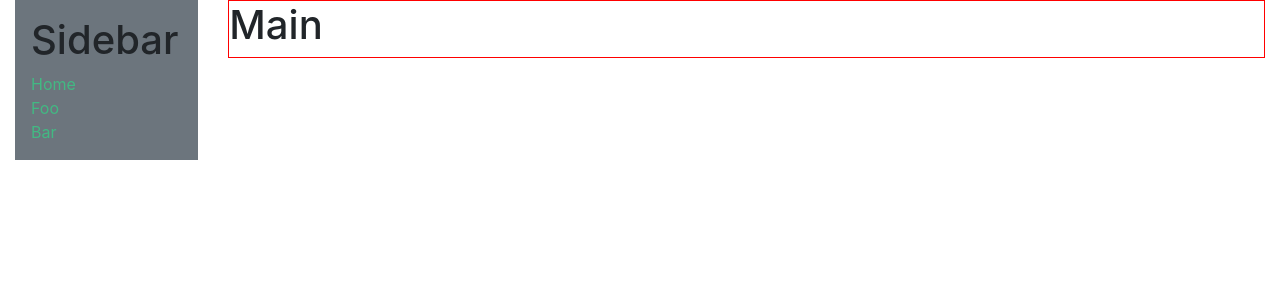
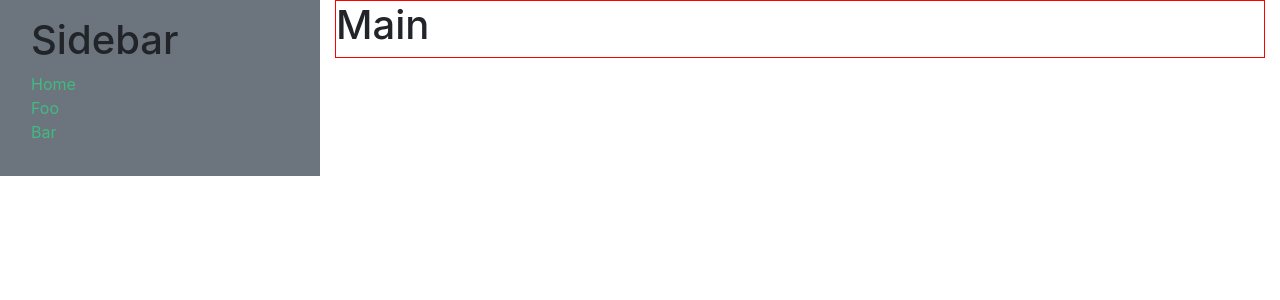
Before and after one commit to Ludachrispeed/vue-starter, a Vue app: page / in a window 1280 px wide. Shown: the top 300 px of the page. Built offline with nearby package versions, Linux system fonts and the light colour scheme.

Commit message:
Update style

```diff
--- a/src/App.vue
+++ b/src/App.vue
@@ -1,10 +1,10 @@
 <template>
 <div id="app" class="container-fluid">
   <div class="row">
-    <div class="col-md-2">
+    <div id="sidebar-container" class="col-md-3 bg-secondary">
       <Sidebar/>
     </div>
-    <div class="col-md-10">
+    <div id="main-container" class="col-md-9">
       <Main/>
     </div>
   </div>
--- a/src/components/Sidebar.vue
+++ b/src/components/Sidebar.vue
@@ -1,7 +1,7 @@
 <template>
-<div id="sidebar" class="bg-secondary">
+<div id="sidebar">
   <h1>Sidebar</h1>
-  <ul>
+  <ul class="list-unstyled">
     <li><router-link to="/">Home</router-link></li>
     <li><router-link to="/foo">Foo</router-link></li>
     <li><router-link to="/bar">Bar</router-link></li>
@@ -13,10 +13,4 @@
 #sidebar {
   padding: 1em;
 }
-
-ul {
-  list-style-type: none;
-  margin: 0;
-  padding: 0;
-}
 </style>
```
